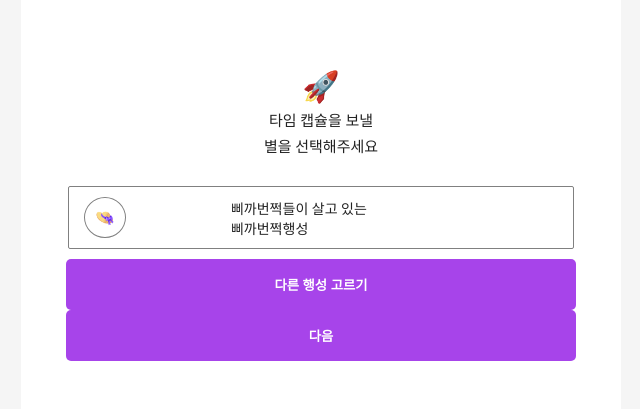
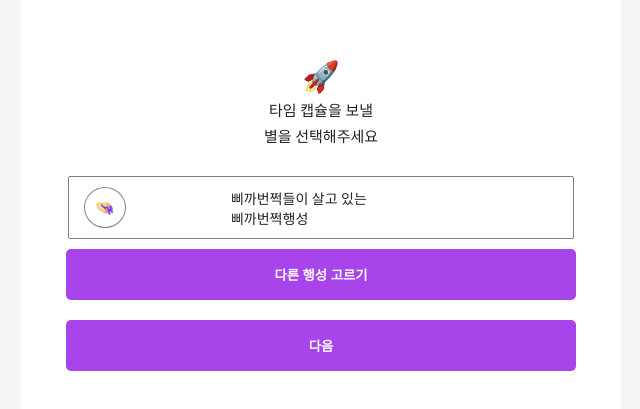
Before and after one commit to cottonsweet/Cosmic-Treasures, a React (Vite) app: page /templates/create/msg in a window 1280 px wide. Shown: the part 185-594 px from the top of the page, without its empty margins (319-959 px from the left). Built offline with nearby package versions, Linux system fonts and the light colour scheme.

Commit message:
ViewOne Page Component update design

```diff
--- a/src/pages/View/ViewOne.module.sass
+++ b/src/pages/View/ViewOne.module.sass
@@ -21,3 +21,6 @@
     margin-top: 10px
     display: flex
     flex-direction: column
+
+    div:nth-child(2)
+      margin-top: 20px
--- a/src/pages/View/ViewOne.tsx
+++ b/src/pages/View/ViewOne.tsx
@@ -33,7 +33,9 @@ const ViewOne = (props: Props) => {
       <CapsulModal activityModal={activityModal} onClick={handleClickModal} handleSelectedPlanet={props.handleSelectedPlanet} selectedPlanet={props.selectedPlanet} DUMMY_PLANET={props.DUMMY_PLANET} />
       <div className={classes["view_footer--btn"]}>
         <Button title="다른 행성 고르기" onClick={handleClickModal} className="change_planet" />
-        <Button title="다음" onClick={props.onNext} className="next_btn" />
+        <div>
+          <Button title="다음" onClick={props.onNext} className="next_btn" />
+        </div>
       </div>
     </div>
   );
```
